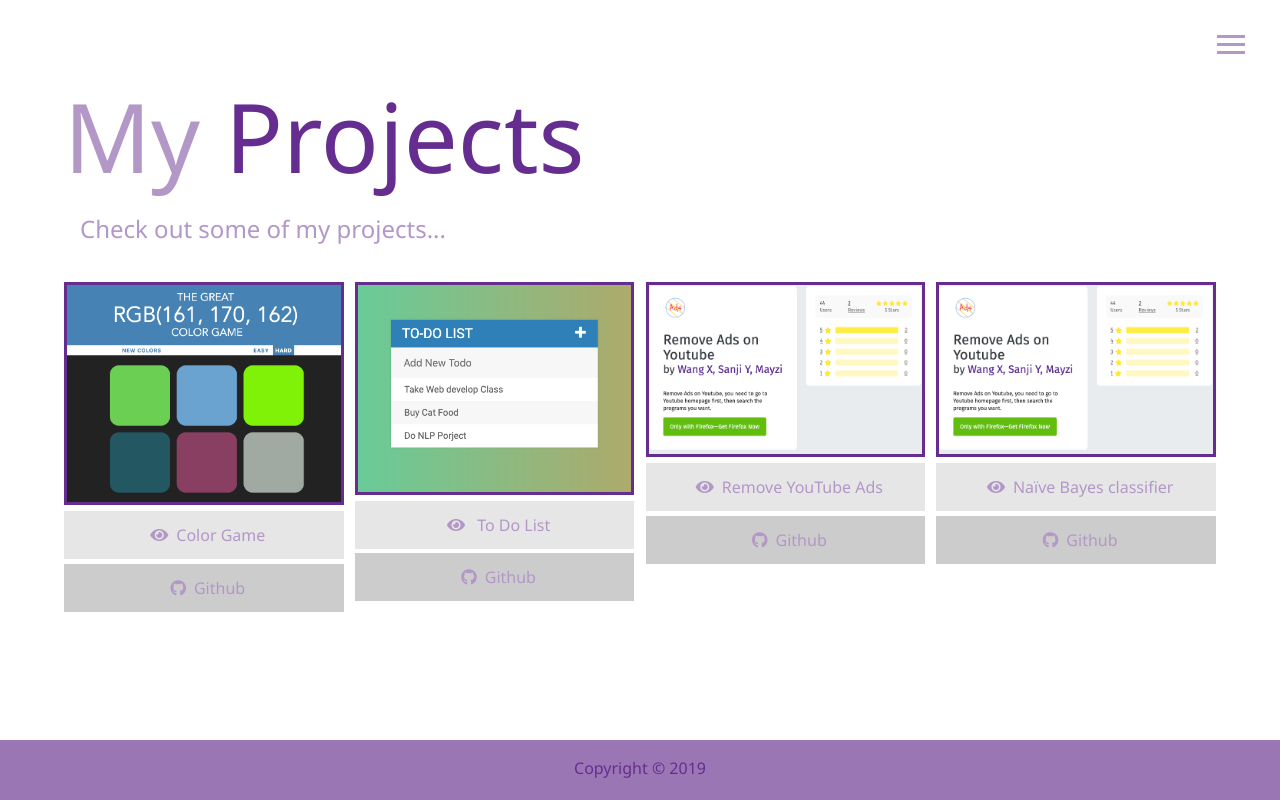
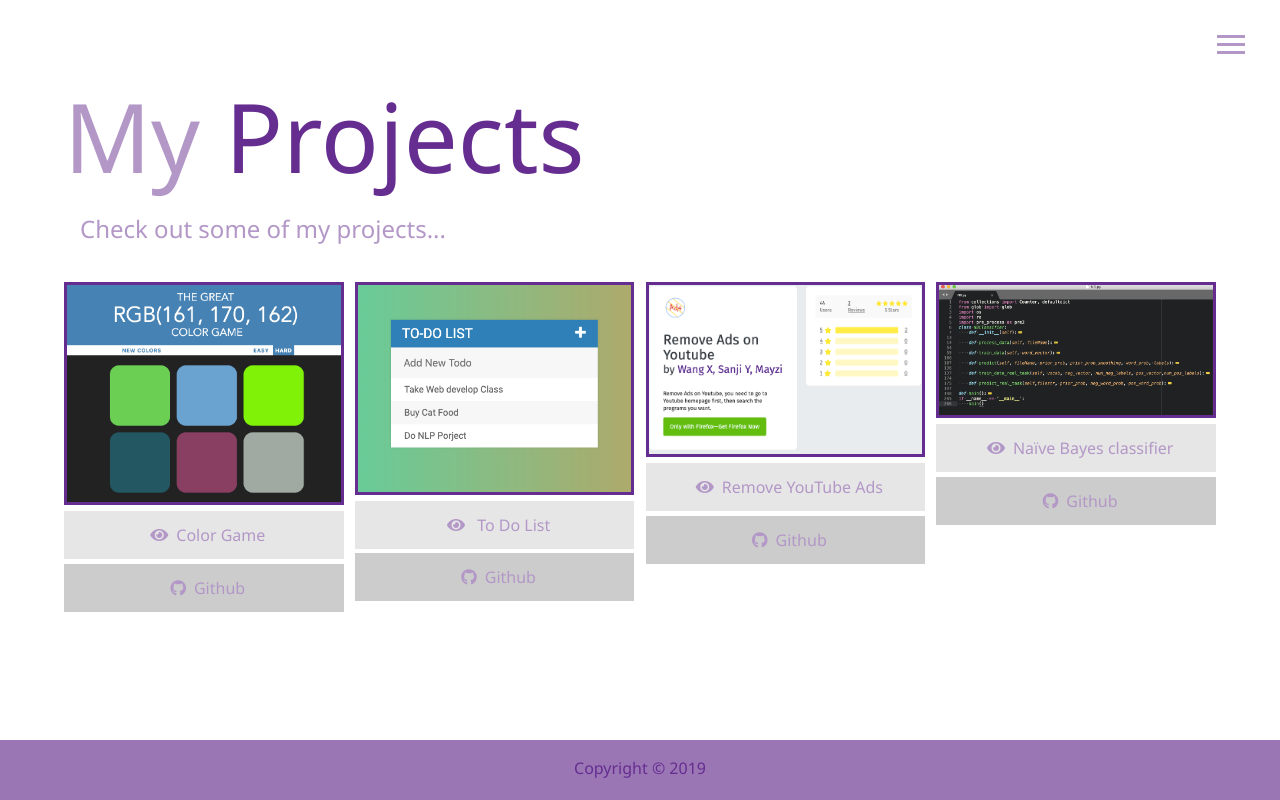
Before and after one commit to Maymeiye/MeiYe, a website: page dist/project.html in a window 1280 px wide. Drawn offline with Linux system fonts and the light colour scheme.

Commit message:
change image

```diff
--- a/dist/project.html
+++ b/dist/project.html
@@ -117,7 +117,7 @@
 
         <div class="item">
           <a href="#!">
-            <img src="img/projects/remove_ads.jpg" alt="" />
+            <img src="img/projects/NB_classifier.jpg" alt="" />
           </a>
           <a
             href="https://github.com/Maymeiye/Nai-ve-Bayes-classifier"
--- a/run.txt
+++ b/run.txt
@@ -7,6 +7,7 @@ npm init
 npm i gh-pages
 Set up homepage
 
+
 Update website:
 git add .
 git commit -m "rewrite the about page"
```
